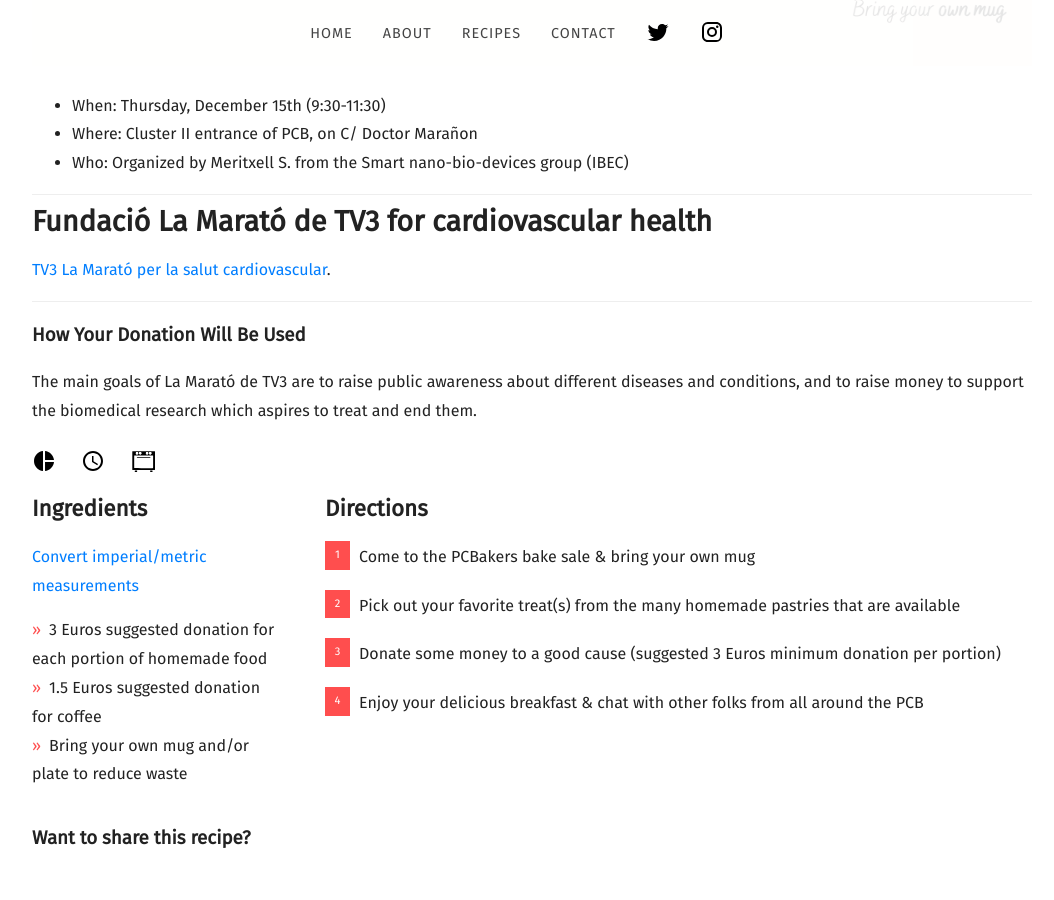
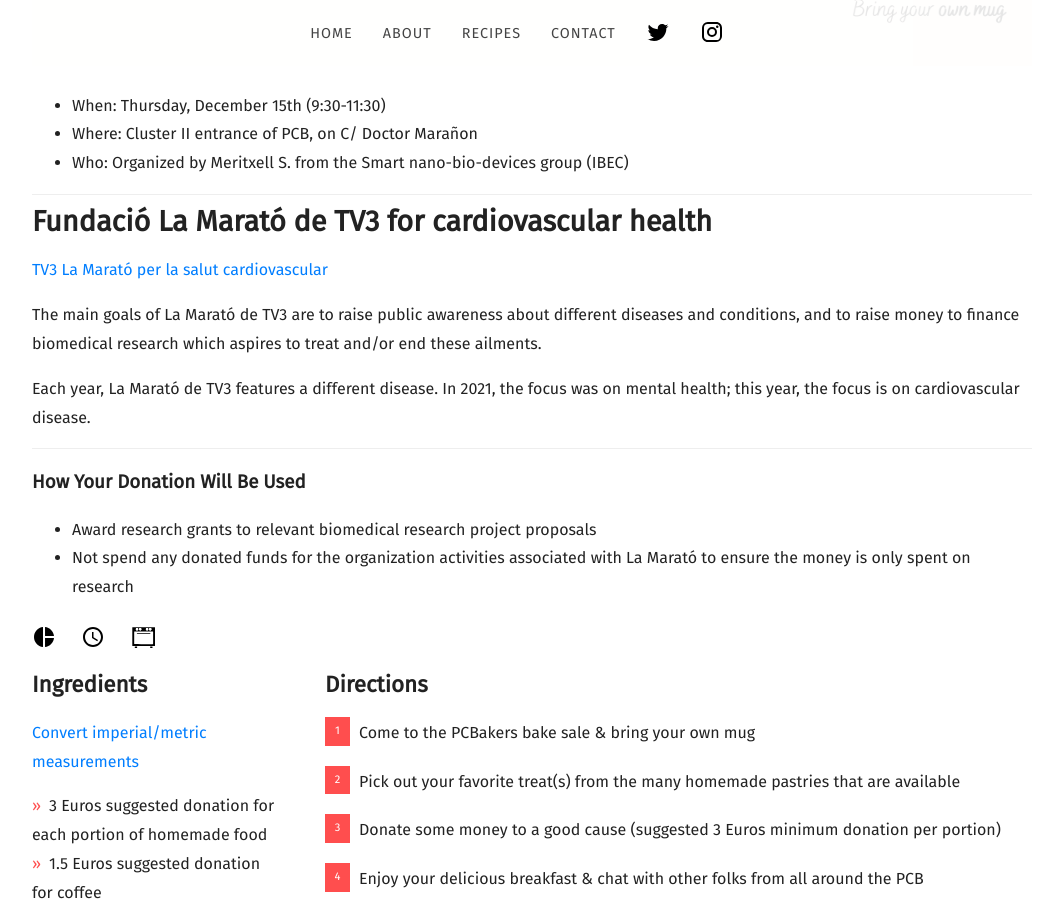
Before and after one commit to willblev/PCBakers, a Jekyll site: the page built from _posts/2022-11-23-December-TV3.md, in a window 1280 px wide and 900 px high, scrolled down 950 px. Shown: the whole window, without its empty margins (108-1162 px from the left). Built offline with Jekyll 4.4.1, drawn with Linux system fonts in a browser that asks for light colours; nearby versions of some CDN libraries; some web fonts are replaced.

Commit message:
updated text of dec post

```diff
--- a/_posts/2022-11-23-December-TV3.md
+++ b/_posts/2022-11-23-December-TV3.md
@@ -24,11 +24,16 @@
 ---
 
 # Fundació La Marató de TV3 for cardiovascular health
-[TV3 La Marató per la salut cardiovascular](https://www.ccma.cat/tv3/marato/en/recerca/).
+[TV3 La Marató per la salut cardiovascular](https://www.ccma.cat/tv3/marato/en/recerca/)
 
+
+The main goals of La Marató de TV3 are to raise public awareness about different diseases and conditions, and to raise money to finance biomedical research which aspires to treat and/or end these ailments.
+
+Each year, La Marató de TV3 features a different disease. In 2021, the focus was on mental health; this year, the focus is on cardiovascular disease.
 
 
 -------------
 ### How Your Donation Will Be Used
 
-The main goals of La Marató de TV3 are to raise public awareness about different diseases and conditions, and to raise money to support the biomedical research which aspires to treat and end them.
+- Award research grants to relevant biomedical research project proposals
+- Not spend any donated funds for the organization activities associated with La Marató to ensure the money is only spent on research
```
